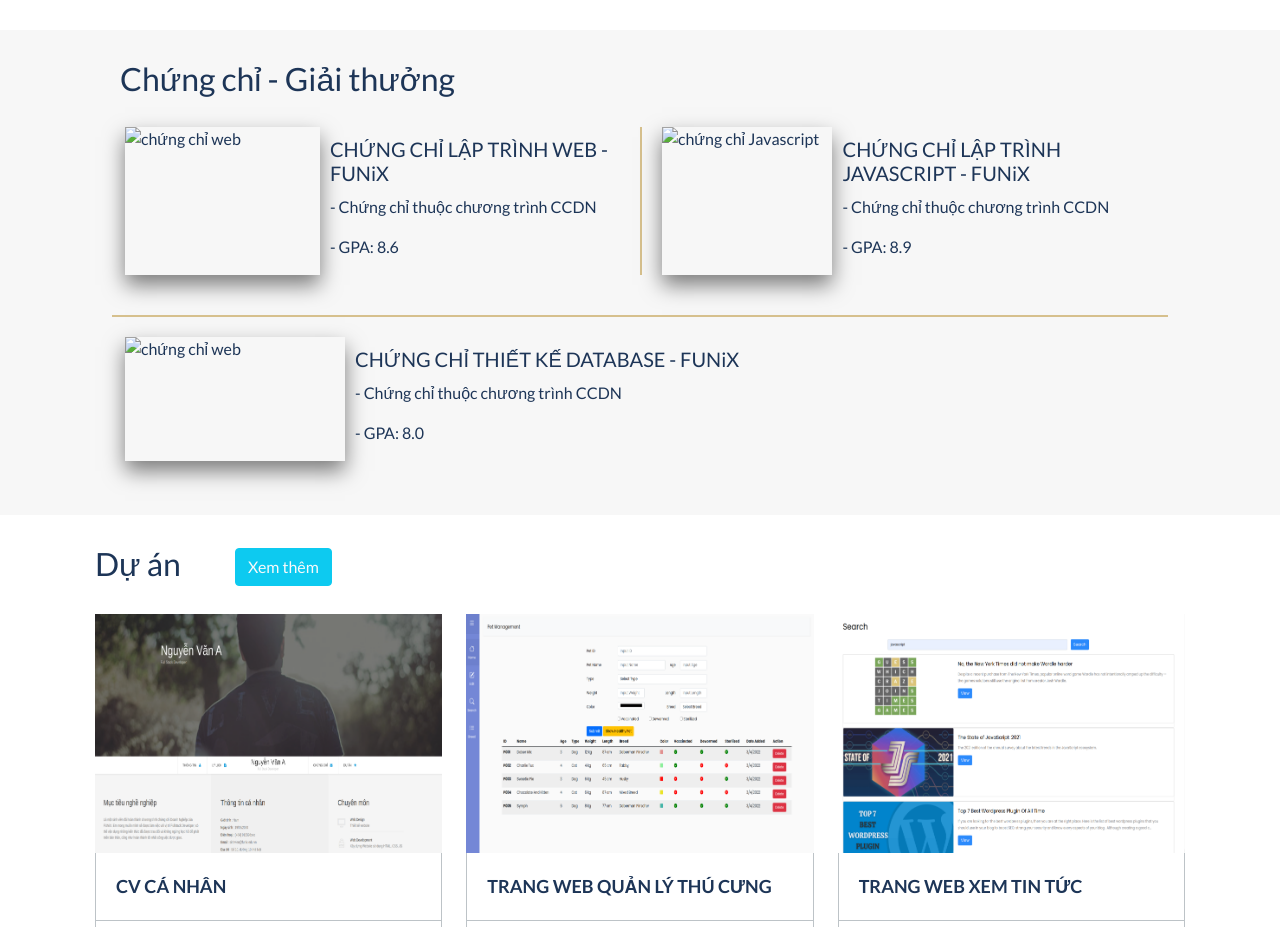
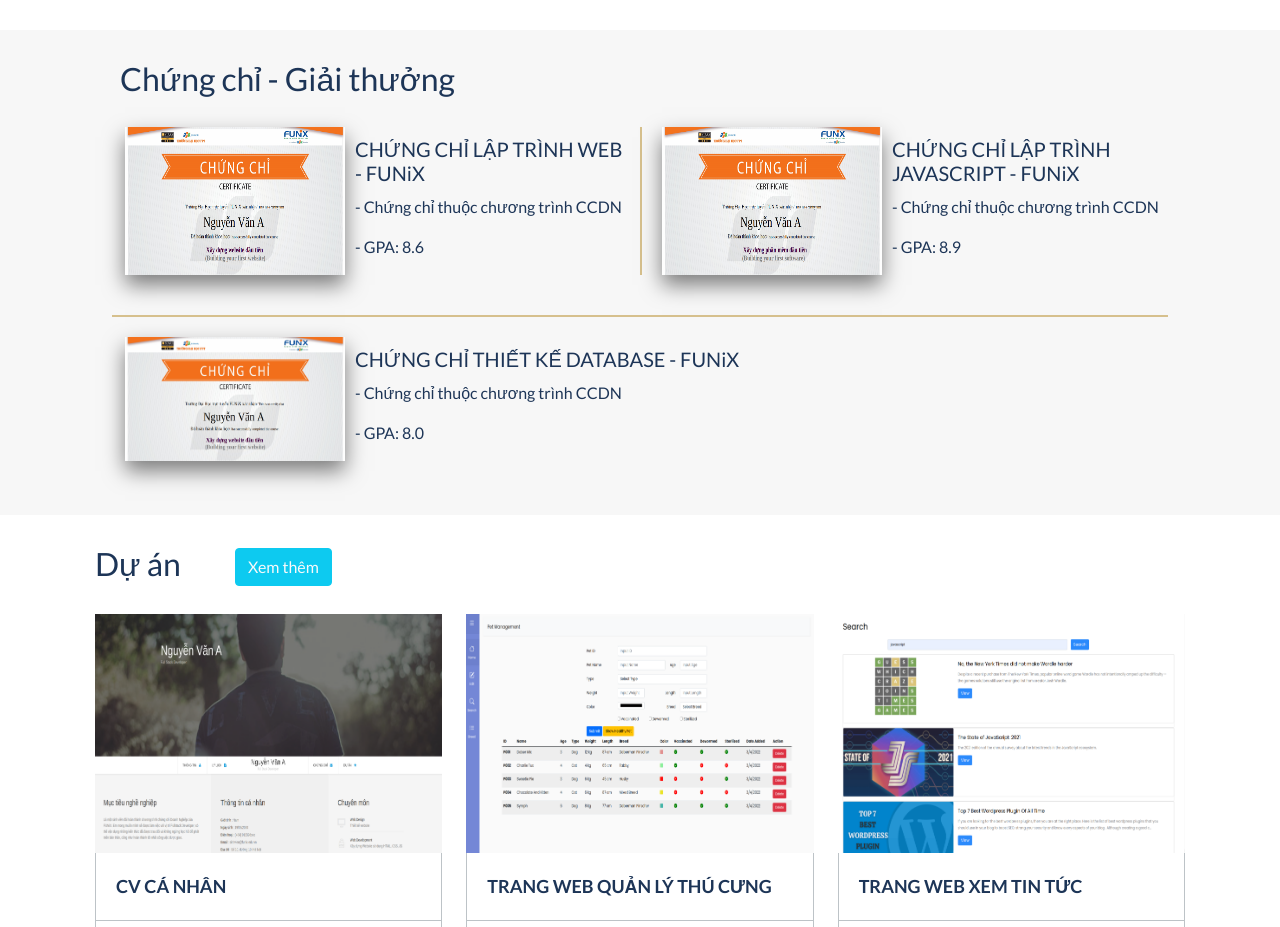
Before and after one commit to vduong219/Assignment03, a plain HTML site: page index.html in a window 1280 px wide. Shown: the part 3100-4027 px from the top of the page. Drawn offline with nearby package versions, Linux system fonts and the light colour scheme; the site is published under a folder, as on GitHub Pages, so addresses that start at the root find nothing.

Commit message:
Update index.html

```diff
--- a/index.html
+++ b/index.html
@@ -335,7 +335,7 @@
         <div class="row g-3">
           <div class="cer-content col-md-6 mb-4">
             <img
-              src="/images/Cert_WEB.png"
+              src="./images/Cert_WEB.png"
               alt="chứng chỉ web"
               class="cer-img img-fluid"
             />
@@ -351,7 +351,7 @@
           </div>
           <div class="cer-content cer-content-2 col-md-6 mb-4">
             <img
-              src="/images/Cert_PRF.png"
+              src="./images/Cert_PRF.png"
               alt="chứng chỉ Javascript"
               class="cer-img img-fluid"
             />
@@ -367,7 +367,7 @@
           </div>
           <div class="cer-content cer-content-3 col-lg-12 mb-4">
             <img
-              src="/images/Cert_DBI.png"
+              src="./images/Cert_DBI.png"
               alt="chứng chỉ web"
               class="cer-img img-fluid"
             />
```
